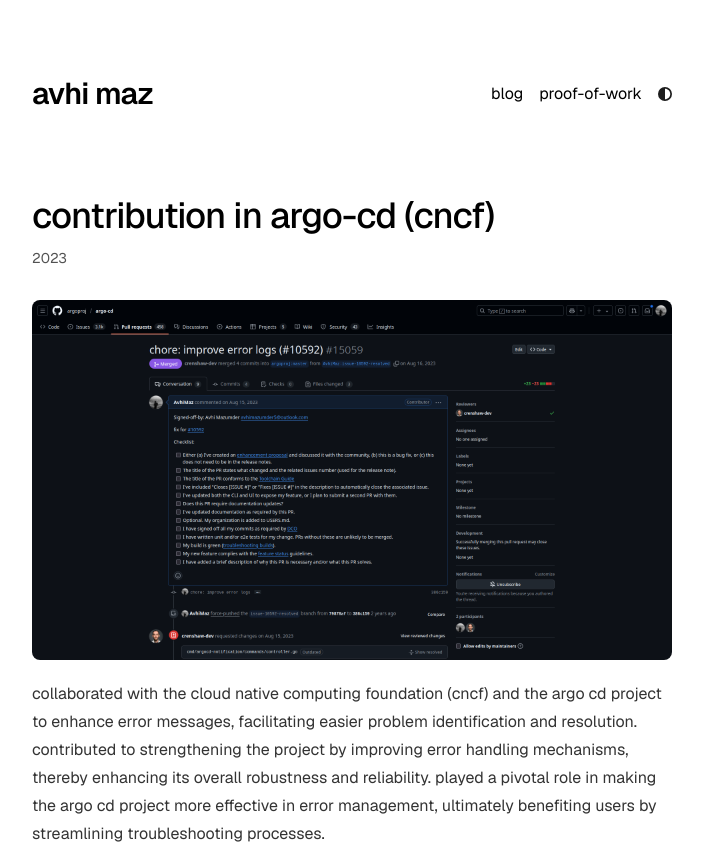
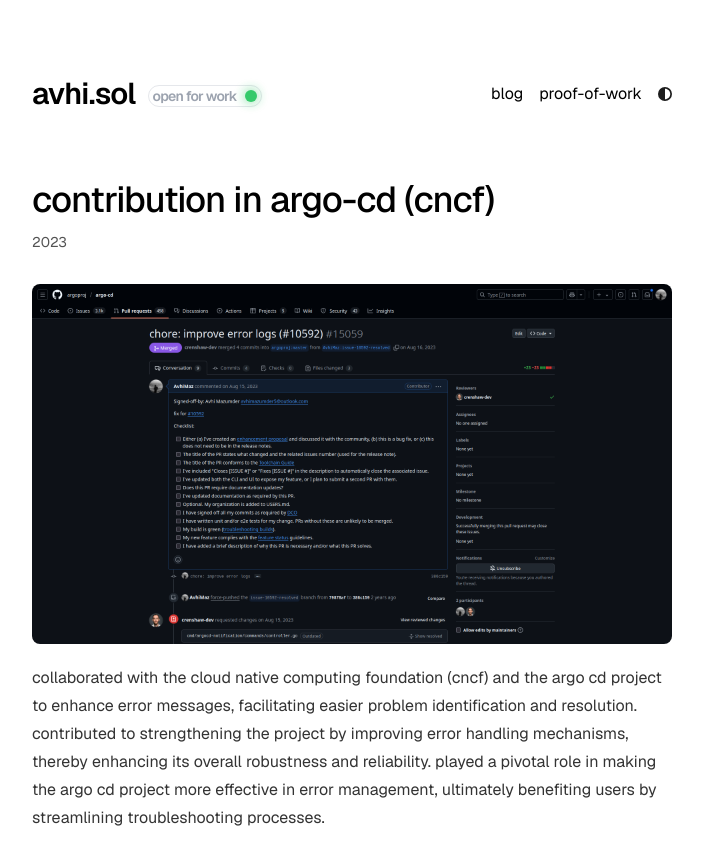
Before and after one commit to puravky/portfolio, a Next.js app: page /proof-of-work/argocd in a window 1280 px wide. Shown: the top 844 px of the page, without its empty margins (288-991 px from the left). Built offline with nearby package versions, Linux system fonts and the light colour scheme.

Commit message:
feat: update ui and skill section
Signed-off-by: AvhiMaz <avhimazumder5@outlook.com>

```diff
--- a/app/components/nav.tsx
+++ b/app/components/nav.tsx
@@ -1,6 +1,7 @@
 import Link from "next/link";
 import { ThemeSwitch } from "./theme-switch";
 import { metaData } from "../config";
+import { FaCircle } from "react-icons/fa6";
 
 const navItems = {
   "/blog": { name: "blog" },
@@ -9,11 +10,19 @@
 
 export function Navbar() {
   return (
-    <nav className="lg:mb-16 mb-12 py-5">
+    <nav className="lg:mb-12 mb-12 py-5">
       <div className="flex flex-col md:flex-row md:items-center justify-between">
         <div className="flex items-center">
-          <Link href="/" className="text-3xl font-semibold tracking-tight">
+          <Link href="/" className="text-3xl gap-3 font-semibold flex-none lg:flex tracking-tight items-center justify-center ">
             {metaData.title}
+          <p
+            className="flex mt-4 lg:mt-1 text-center items-center justify-center border rounded-xl px-1 gap-2 text-sm tracking-tighter text-gray-400 cursor-text"
+          >
+            open for work
+            <FaCircle className="text-green-500 animate-pulse drop-shadow-[0_0_6px_rgba(34,197,94,0.8)] w-3 h-3" />
+
+          </p>
+
           </Link>
         </div>
         <div className="flex flex-row gap-4 mt-6 md:mt-0 md:ml-auto items-center">
--- a/app/components/skills.tsx
+++ b/app/components/skills.tsx
@@ -8,7 +8,8 @@
     "prisma",
     "docker",
     "git",
-    "bankrun",
+    "linux",
+    "testing",
   ];
 
   return (
--- a/app/config.ts
+++ b/app/config.ts
@@ -1,10 +1,10 @@
 export const metaData = {
-  baseUrl: "https://avhimaz.in/",
-  title: "avhi maz",
+  baseUrl: "https://avhidotsol.xyz/",
+  title: "avhi.sol",
   name: "avhi",
   ogImage: "/opengraph-image.png",
   description:
-    "full stack developer crafting innovative solutions with a passion for clean code.",
+    "a developer crafting innovative solutions with a passion for clean code.",
 };
 
 export const socialLinks = {
--- a/app/page.tsx
+++ b/app/page.tsx
@@ -34,13 +34,6 @@
           <h1 className="mb-2 text-2xl font-medium tracking-tight">
             engineer ~ i use arch btw.
           </h1>
-          <p
-            className="flex items-center gap-2 text-sm tracking-tighter text-gray-400"
-          >
-            open for work
-            <FaCircle className="text-green-500 animate-pulse drop-shadow-[0_0_6px_rgba(34,197,94,0.8)] w-3 h-3" />
-
-          </p>
           <div className="prose prose-neutral dark:prose-invert">
             <p>
               I'm a 21-year-old developer a member of{" "}
```
